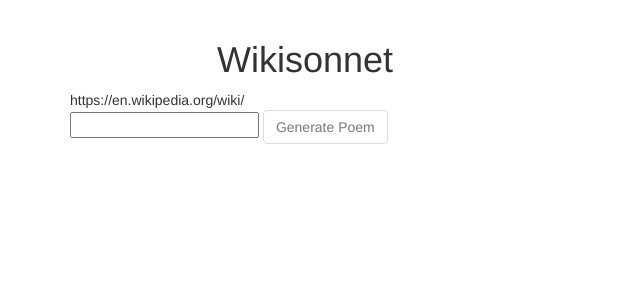
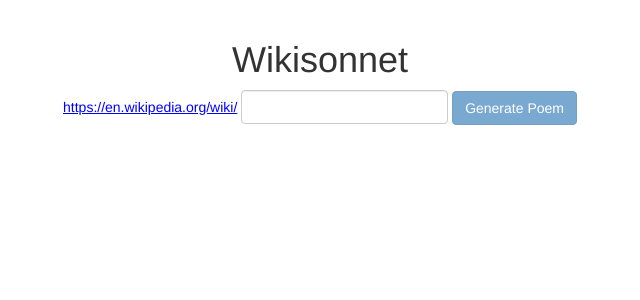
Before and after one commit to starakaj/wikisonnet, a Flask app: page / in a window 1280 px wide. Shown: the top 300 px of the page, without its empty margins (335-975 px from the left). Run offline with Flask 2, Linux system fonts and the light colour scheme; parts of the project's set-up code (start-up, migrations or seed data) failed here and were passed over; some libraries are stand-ins or nearby versions.

Commit message:
fix styling

```diff
--- a/server/application.py
+++ b/server/application.py
@@ -19,6 +19,7 @@ def index():
 @application.route('/search', methods=['GET'])
 def search():
     query = request.args.get('q')
+    query = query.replace("_", " ")
     print("Searching!")
     print(query)
     results = wikipedia.search(query)
--- a/server/static/css/main.css
+++ b/server/static/css/main.css
@@ -1,9 +1,21 @@
 /* custom styles */
 
-.container {
+/*.container {
   max-width: 500px;
-}
+}*/
 
 .search-form {
   display: inline-block;
 }
+
+.search-form__label {
+  display: inline-block;
+  color: blue;
+  font-weigth: bold;
+  text-decoration: underline;
+}
+
+.search-form__input {
+  display: inline-block;
+  width: auto;
+}
--- a/server/templates/index.html
+++ b/server/templates/index.html
@@ -2,15 +2,18 @@
 
 {% block content %}
 
-<div class="text-center">
-  <h1>Wikisonnet</h1>
-</div>
-<div>
-  </p>https://en.wikipedia.org/wiki/
-  <form class="search-form" action="/compose" method="POST">
-      <input name="query" type="text" id="search"></input>
-      <button class="btn btn-default" id="submit-button" type="submit" disabled>Generate Poem</button>
-  </form>
-  </p>
+<div class="container">
+  <div class="row">
+    <div class="text-center col-xs-12 col-sm-12 col-md-12 col-lg-12">
+      <h1>Wikisonnet</h1>
+    </div>
+  </div>
+  <div class="row text-center">
+    <p class="search-form__label">https://en.wikipedia.org/wiki/</p>
+    <form class="search-form" action="/compose" method="POST">
+        <input class="search-form__input form-control" name="query" type="text" id="search"></input>
+        <button class="btn btn-primary" id="submit-button" type="submit" disabled>Generate Poem</button>
+    </form>
+  </div>
 </div>
 {% endblock %}
```
